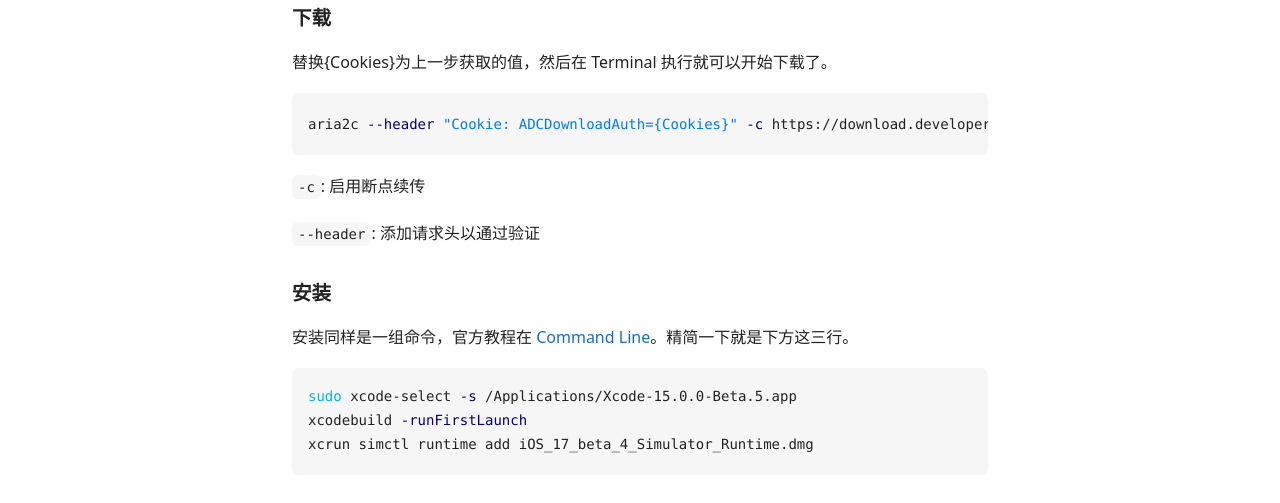
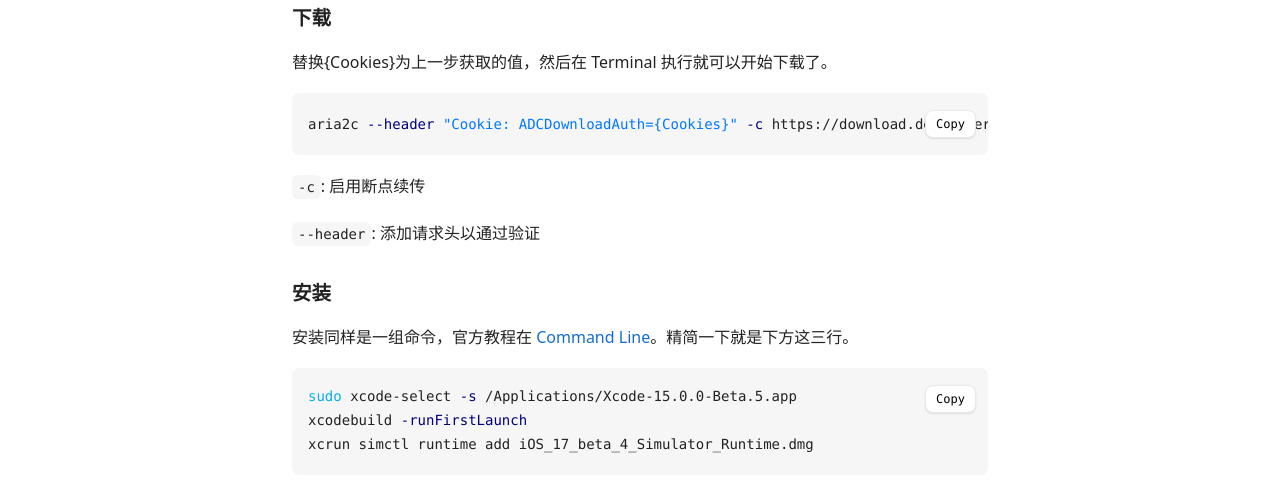
Before and after one commit to rijieli/rijieli.github.io, a Jekyll site: the page built from _posts/2023-08-07-xcode-add-simulator-via-aria2.md, in a window 1280 px wide. Shown: the part 739-1242 px from the top of the page. Built offline with Jekyll 4.4.1, drawn with Linux system fonts in a browser that asks for light colours; comment, search, counter and statistics services are not loaded.

Commit message:
Add copy button to code section

```diff
--- a/_sass/epozh/_base.scss
+++ b/_sass/epozh/_base.scss
@@ -169,11 +169,36 @@
 /**
  * Code formatting
  */
+
+.highlight {
+  position: relative;
+}
+
 pre,
 code {
   font-family: $monospace-font-family;
   border-radius: 6px;
   background-color: $code-background-color;
+}
+
+.highlight > .copy-button {
+  position: absolute;
+  top: 17px;
+  right: 12px;
+  padding: 6px 10px;
+  cursor: pointer;
+  font-family: $monospace-font-family;
+  font-size: 12px;
+  opacity: 1;
+  background-color: white;
+  border: 1px solid $grey-color;
+  border-radius: 8px;
+  box-shadow: 0 1px 2px rgba(0, 0, 0, 0.1);
+
+  &:active {
+    transform: translateY(1px);
+    box-shadow: 0 0 0 rgba(0, 0, 0, 0.1);
+  }
 }
 
 code {
--- a/assets/main.js
+++ b/assets/main.js
@@ -266,4 +266,16 @@
       foldChevron.classList.add("rotate");
     }
   });
+
+  let codeItems = document.querySelectorAll("div.post-content > div > div > .highlight");
+  codeItems.forEach((item) => {
+    let copyButton = document.createElement("button");
+    copyButton.classList.add("copy-button");
+    copyButton.innerText = "Copy";
+    copyButton.addEventListener("click", () => {
+      let code = item.querySelector("code");
+      navigator.clipboard.writeText(code.innerText);
+    });
+    item.parentElement.appendChild(copyButton);
+  })
 })();
```
